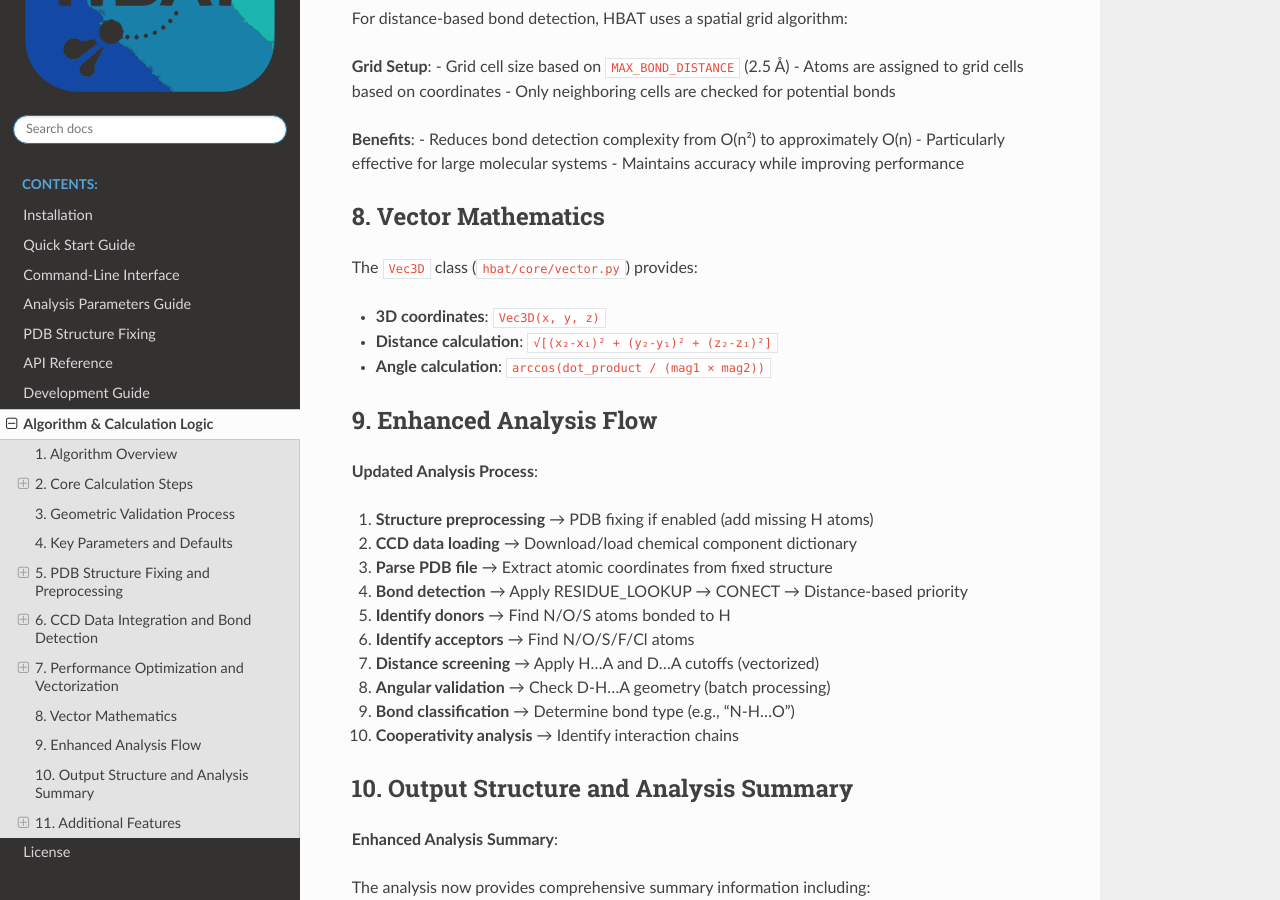
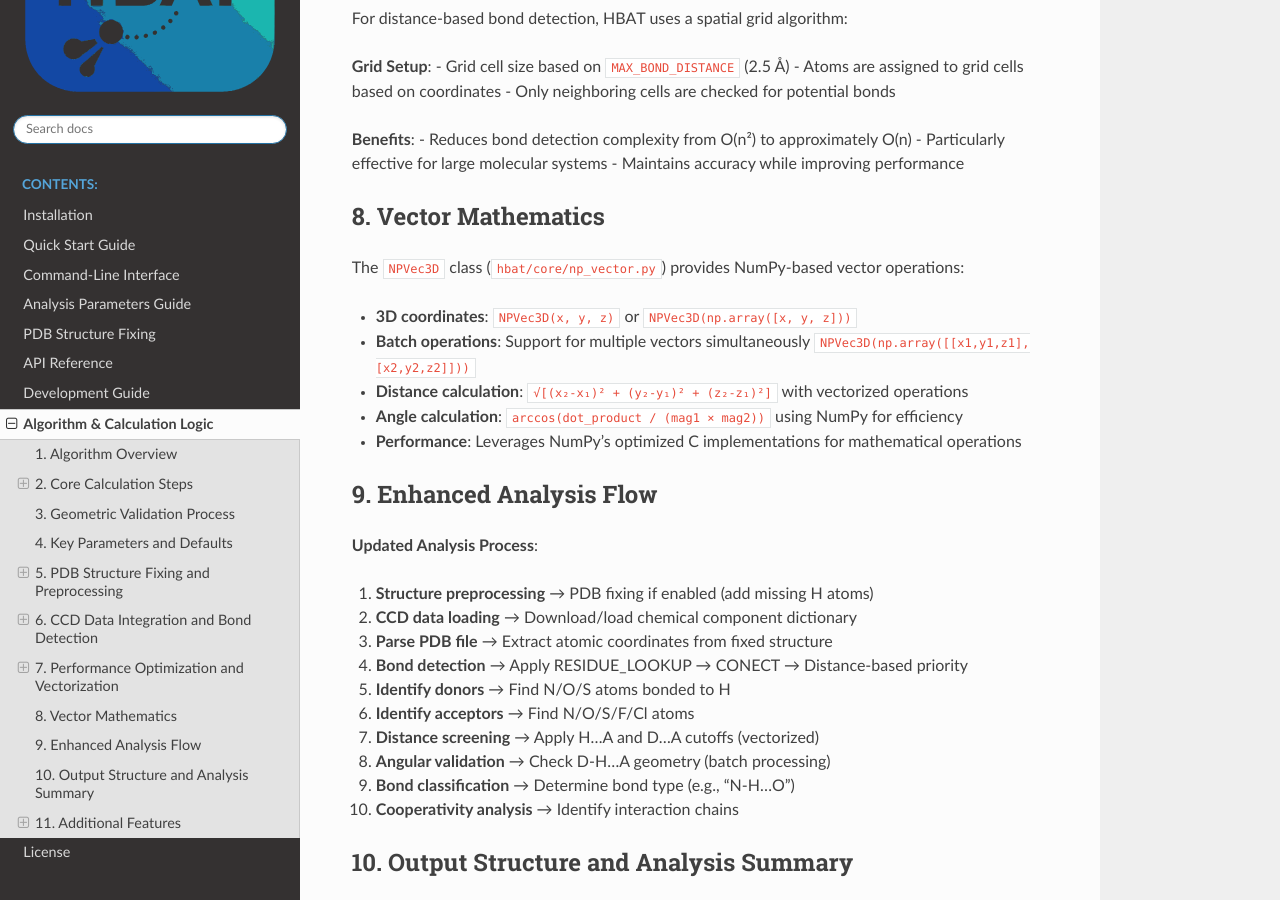
Before and after one commit to abhishektiwari/hbat, a Sphinx documentation site: the page built from docs/source/logic.rst, in a window 1280 px wide and 900 px high, scrolled down 4656 px. Built offline with Sphinx 7.4.7 and the Read the Docs theme 3.1.0, drawn with Linux system fonts in a browser that asks for light colours; the version number could not be read and is left out.

Commit message:
Updated logic.rst

```diff
--- a/docs/source/logic.rst
+++ b/docs/source/logic.rst
@@ -266,11 +266,13 @@ For distance-based bond detection, HBAT uses a spatial grid algorithm:
 8. Vector Mathematics
 ---------------------
 
-The ``Vec3D`` class (``hbat/core/vector.py``) provides:
+The ``NPVec3D`` class (``hbat/core/np_vector.py``) provides NumPy-based vector operations:
 
-- **3D coordinates**: ``Vec3D(x, y, z)``
-- **Distance calculation**: ``√[(x₂-x₁)² + (y₂-y₁)² + (z₂-z₁)²]``
-- **Angle calculation**: ``arccos(dot_product / (mag1 × mag2))``
+- **3D coordinates**: ``NPVec3D(x, y, z)`` or ``NPVec3D(np.array([x, y, z]))``
+- **Batch operations**: Support for multiple vectors simultaneously ``NPVec3D(np.array([[x1,y1,z1], [x2,y2,z2]]))``
+- **Distance calculation**: ``√[(x₂-x₁)² + (y₂-y₁)² + (z₂-z₁)²]`` with vectorized operations
+- **Angle calculation**: ``arccos(dot_product / (mag1 × mag2))`` using NumPy for efficiency
+- **Performance**: Leverages NumPy's optimized C implementations for mathematical operations
 
 9. Enhanced Analysis Flow
 ------------------------
```
